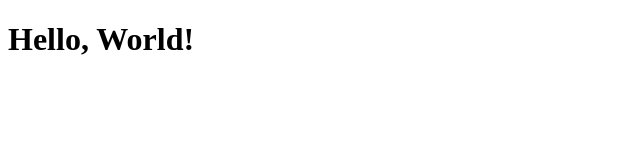
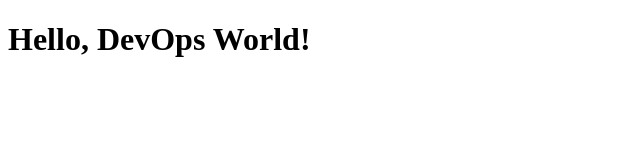
Before and after one commit to itzshivpandit/PracTice, a plain HTML site: page index.html in a window 1280 px wide. Shown: the whole page, without its empty margins (0-640 px from the left). Drawn offline with Linux system fonts and the light colour scheme.

Commit message:
Update homepage message

```diff
--- a/index.html
+++ b/index.html
@@ -4,6 +4,6 @@
     <title>My DevOps Project</title>
 </head>
 <body>
-    <h1>Hello, World!</h1>
+    <h1>Hello, DevOps World!</h1>
 </body>
 </html>
```
